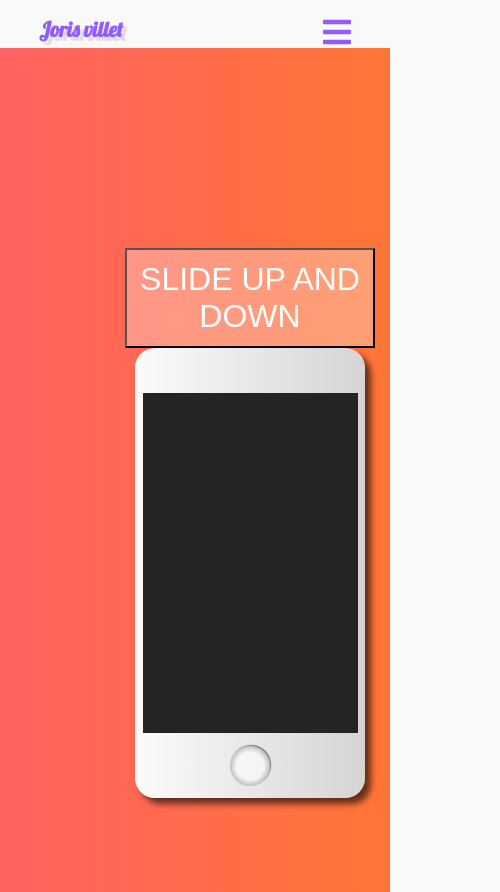
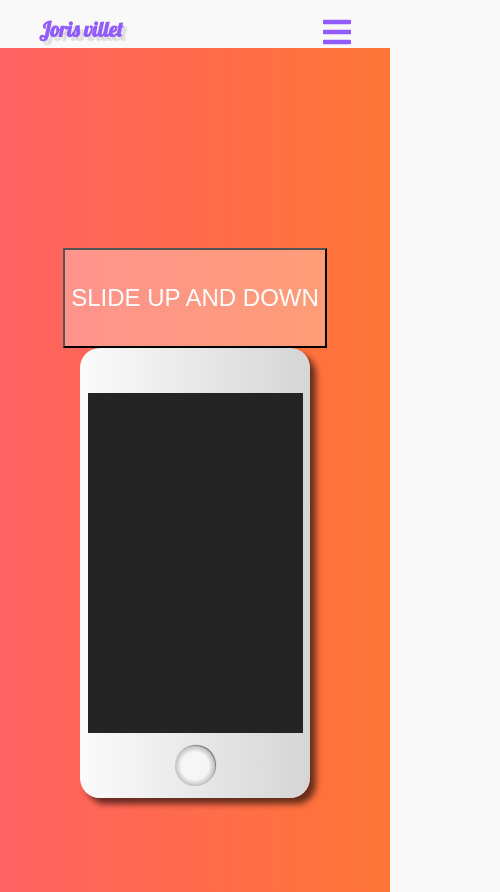
Before and after one commit to joris-villet/new-portfolio, a Vue app: page /iphone in a window 390 px wide. Shown: the whole page, 500 px wide, since content can reach past the window. Built offline with nearby package versions, Linux system fonts and the light colour scheme.

Commit message:
container iphone center on mobile and container icons too

```diff
--- a/public/index.html
+++ b/public/index.html
@@ -4,8 +4,7 @@
     <meta charset="utf-8">
     <meta http-equiv="X-UA-Compatible" content="IE=edge">
     <meta name="viewport" content="width=device-width,initial-scale=1.0">
-    <!-- <link rel="icon" href="<%= BASE_URL %>favicon.ico"> -->
-    <!-- <title><%= htmlWebpackPlugin.options.title %></title> -->
+
     <link rel="icon" href="./favicon.ico">
     <title>Portfolio Joris Villet</title>
     <link rel="stylesheet" href="https://cdnjs.cloudflare.com/ajax/libs/font-awesome/5.15.3/css/all.min.css">
--- a/src/views/About.vue
+++ b/src/views/About.vue
@@ -425,6 +425,10 @@ export default {
       text-align: left;
     }
 
+    .stack {
+      max-width: 100%;
+    }
+
     .dev-icon {
       width: auto;
     }
--- a/src/views/Iphone.vue
+++ b/src/views/Iphone.vue
@@ -111,17 +111,14 @@ export default {
   display: block;
   margin: 0 auto;
   height: 100px;
-  font-size: 2rem;
+  font-size: 1.5rem;
   color: #fff;
   background: rgba(255, 255, 255, 0.3);
   text-align: center;
-  width: 50%;
 }
 
 .container {
   margin: 100px auto;
-  width: 500px;
-  height: 500px;
 }
 
 .container-phone {
```
